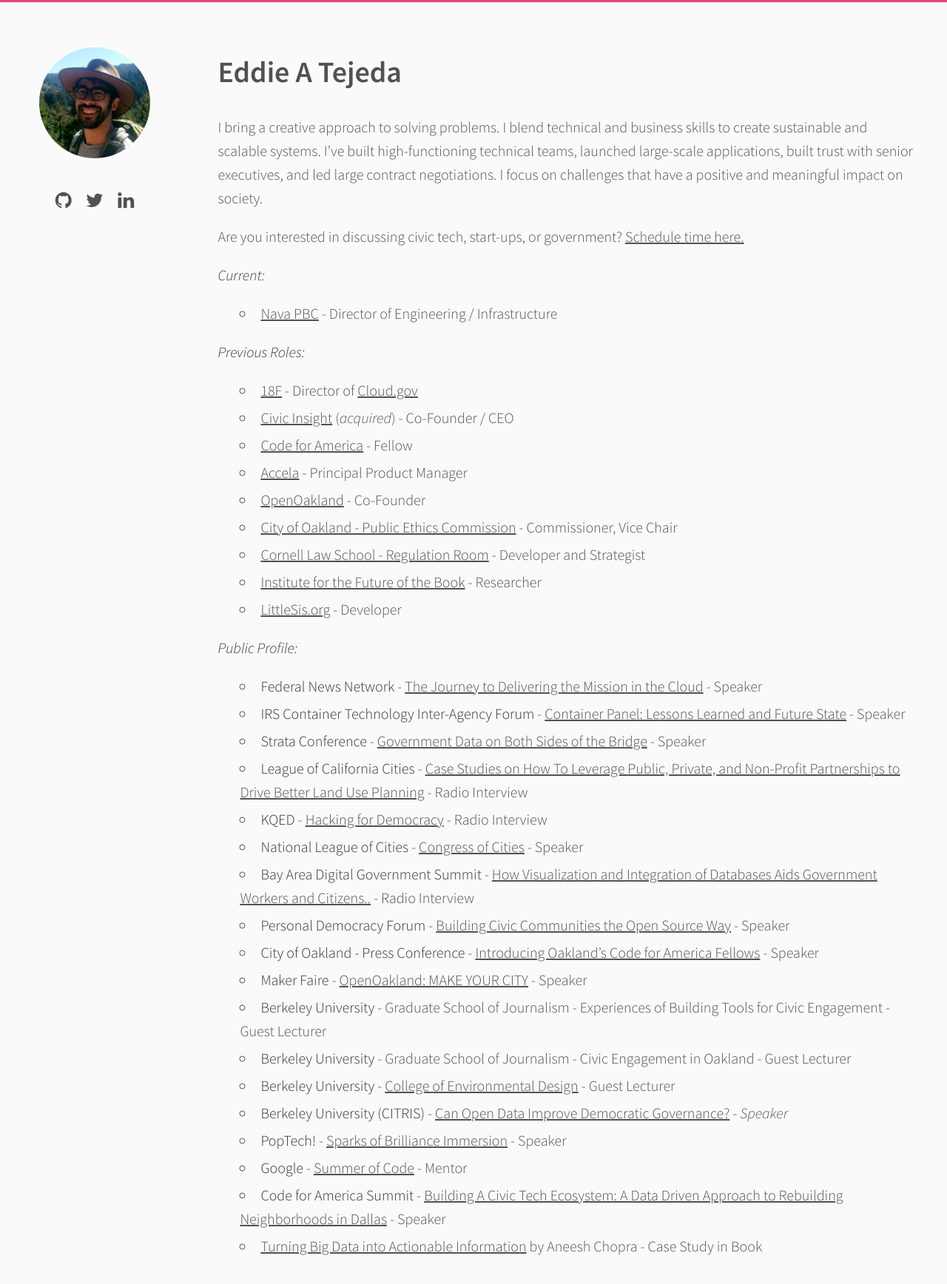
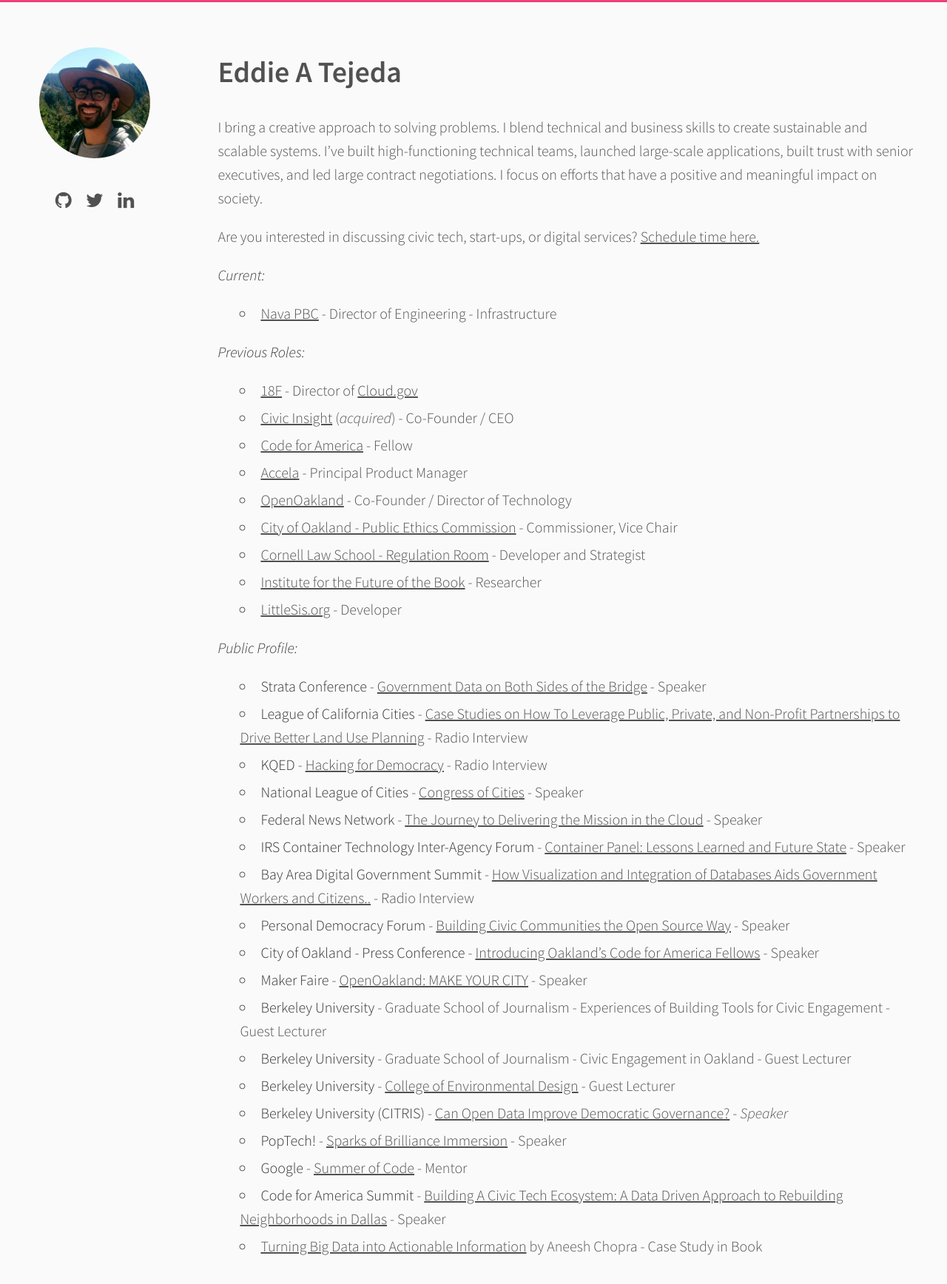
Before and after one commit to eddietejeda/eddietejeda.com, a Jekyll site: the page built from index.md, in a window 1280 px wide. Shown: the top 1736 px of the page at 74% size. Built offline with Jekyll 4.4.1, drawn with Linux system fonts in a browser that asks for light colours.

Commit message:
slight adjustments to language

```diff
--- a/index.md
+++ b/index.md
@@ -2,34 +2,34 @@
 layout: page
 ---
 
-I bring a creative approach to solving problems. I blend technical and business skills to create sustainable and scalable systems. I’ve built high-functioning technical teams, launched large-scale applications, built trust with senior executives, and led large contract negotiations. I focus on challenges that have a positive and meaningful impact on society.
+I bring a creative approach to solving problems. I blend technical and business skills to create sustainable and scalable systems. I’ve built high-functioning technical teams, launched large-scale applications, built trust with senior executives, and led large contract negotiations. I focus on efforts that have a positive and meaningful impact on society.
 
-Are you interested in discussing civic tech, start-ups, or government? <a href="https://calendly.com/eddietejeda/30min">Schedule time here.</a>
+Are you interested in discussing civic tech, start-ups, or digital services? <a href="https://calendly.com/eddietejeda/30min">Schedule time here.</a>
 
 ***Current:***
 
-  - [Nava PBC](https://navapbc.com) - Director of Engineering / Infrastructure
+  - [Nava PBC](https://navapbc.com) - Director of Engineering - Infrastructure
 
 ***Previous Roles:***
 
   - [18F](https://18f.gsa.gov) - Director of [Cloud.gov](https://cloud.gov)
-  - <a href="http://civicinsight.com">Civic Insight</a> (*acquired*) - Co-Founder / CEO
-  - <a href="https://www.codeforamerica.org">Code for America</a> - Fellow
-  - <a href="http://accela.com">Accela</a> - Principal Product Manager
-  - <a href="http://openoakland.org">OpenOakland</a> - Co-Founder
-  - <a href="https://www.oaklandca.gov/boards-commissions/public-ethics-commission">City of Oakland - Public Ethics Commission</a> - Commissioner, Vice Chair
-  - <a href="https://web.archive.org/web/20120620221618/http://regulationroom.org/about/">Cornell Law School - Regulation Room</a> - Developer and Strategist
-  - <a href="http://futureofthebook.org">Institute for the Future of the Book</a> - Researcher
-  - <a href="https://littlesis.org">LittleSis.org</a> - Developer
+  - [Civic Insight](http://civicinsight.com) (*acquired*) - Co-Founder / CEO
+  - [Code for America](https://www.codeforamerica.org) - Fellow
+  - [Accela](http://accela.com) - Principal Product Manager
+  - [OpenOakland](http://openoakland.org) - Co-Founder / Director of Technology
+  - [City of Oakland - Public Ethics Commission](https://www.oaklandca.gov/boards-commissions/public-ethics-commission) - Commissioner, Vice Chair
+  - [Cornell Law School - Regulation Room](https://web.archive.org/web/20120620221618/http://regulationroom.org/about/) - Developer and Strategist
+  - [Institute for the Future of the Book](http://futureofthebook.org) - Researcher
+  - [LittleSis.org](https://littlesis.org) - Developer
 
 
 ***Public Profile:***
-- **Federal News Network** - [The Journey to Delivering the Mission in the Cloud](https://federalnewsnetwork.com/federal-insights/2019/12/cloud-migration-is-maturing-but-its-far-from-simple/) - Speaker
-- **IRS Container Technology Inter-Agency Forum** - <u>Container Panel: Lessons Learned and Future State</u> - Speaker
 - **Strata Conference** - <u>Government Data on Both Sides of the Bridge</u> - Speaker
 - **League of California Cities** - <u>Case Studies on How To Leverage Public, Private, and Non-Profit Partnerships to Drive Better Land Use Planning</u> - Radio Interview
 - **KQED** - [Hacking for Democracy](https://web.archive.org/web/20181005105100/http://ww2.kqed.org/news/2014/09/26/hacking-for-democracy-code-for-america-summit) - Radio Interview
 - **National League of Cities** - [Congress of Cities](https://web.archive.org/web/20181005105100/http://www.nlccongressofcities.org/speaker/eddie-tejeda/) - Speaker
+- **Federal News Network** - [The Journey to Delivering the Mission in the Cloud](https://federalnewsnetwork.com/federal-insights/2019/12/cloud-migration-is-maturing-but-its-far-from-simple/) - Speaker
+- **IRS Container Technology Inter-Agency Forum** - <u>Container Panel: Lessons Learned and Future State</u> - Speaker
 - **Bay Area Digital Government Summit** - [How Visualization and Integration of Databases Aids Government Workers and Citizens..](https://web.archive.org/web/20181005105100/http://www.govtech.com/events/Bay-Area-Digital-Government-Summit.html?page=agenda) - Radio Interview
 - **Personal Democracy Forum** - <u>Building Civic Communities the Open Source Way</u> - Speaker
 - **City of Oakland - Press Conference** - [Introducing Oakland's Code for America Fellows](https://web.archive.org/web/20181005105100/https://www.flickr.com/photos/codeforamerica/sets/72157633005808000/) - Speaker
```
